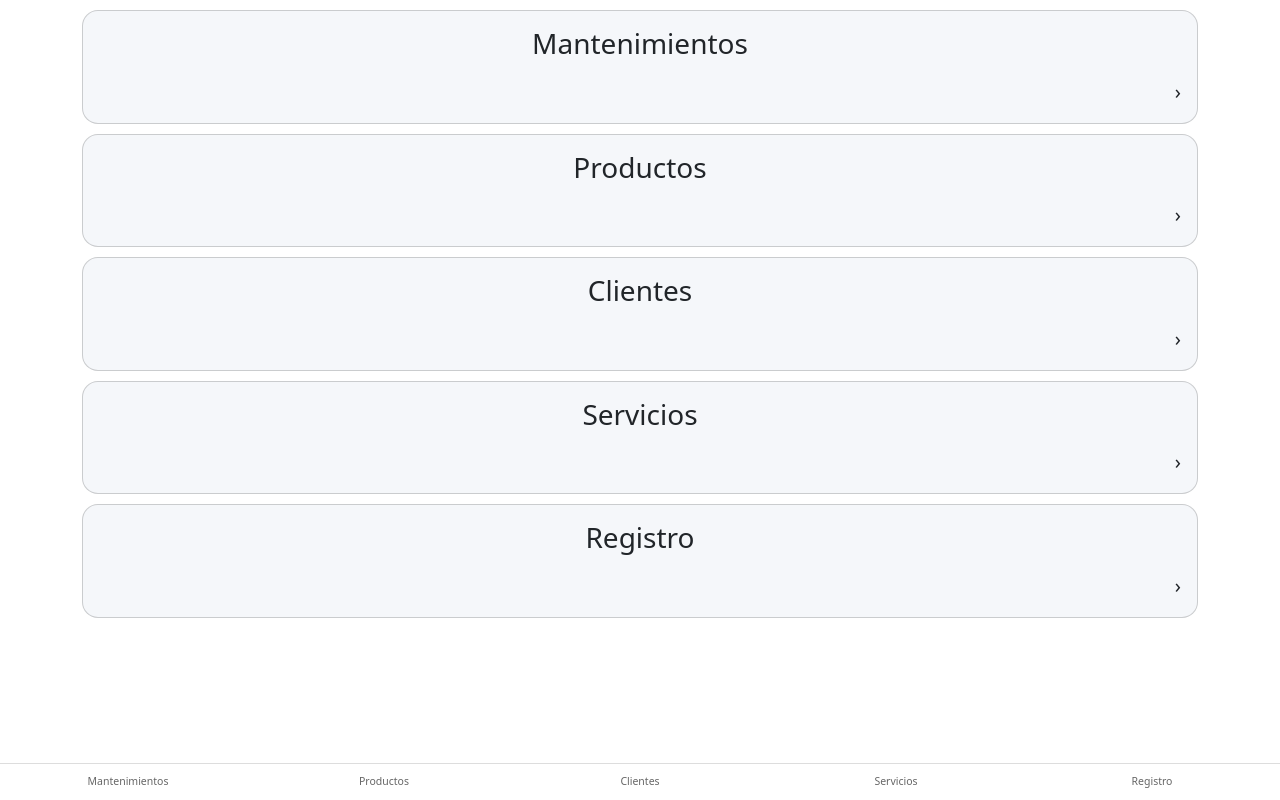
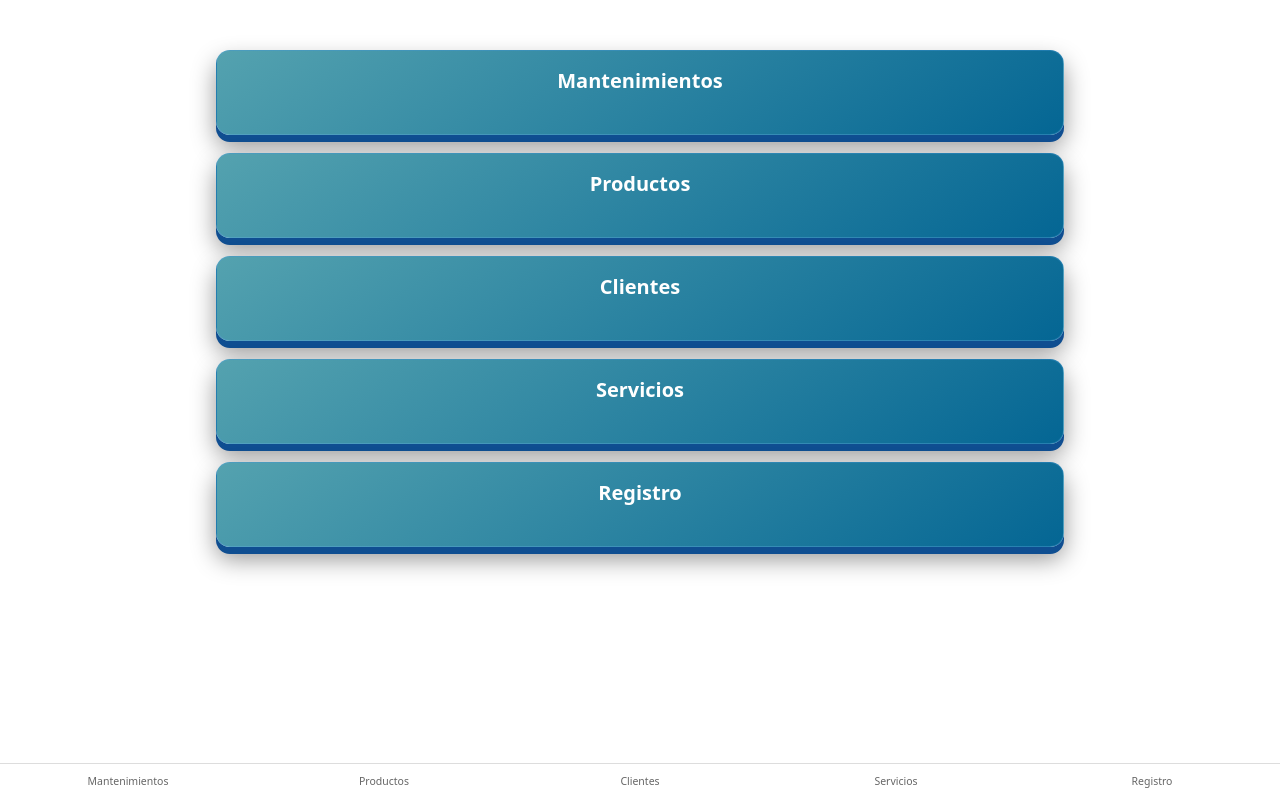
Before and after one commit to TomasLopez2030/Pisc, an Angular app in the folder front/: page / in a window 1280 px wide. Built offline with nearby package versions, Linux system fonts and the light colour scheme.

Commit message:
Corrige assets e imagenes del dashboard

```diff
--- a/front/angular.json
+++ b/front/angular.json
@@ -16,14 +16,17 @@
             "outputPath": "dist/front",
             "index": "src/index.html",
             "browser": "src/main.ts",
-            "polyfills": [
-              "zone.js"
-            ],
+            "polyfills": ["zone.js"],
             "tsConfig": "tsconfig.app.json",
             "assets": [
               {
                 "glob": "**/*",
                 "input": "public"
+              },
+              {
+                "glob": "**/*",
+                "input": "src/assets",
+                "output": "assets"
               }
             ],
             "styles": [
@@ -82,20 +85,20 @@
         "test": {
           "builder": "@angular-devkit/build-angular:karma",
           "options": {
-            "polyfills": [
-              "zone.js",
-              "zone.js/testing"
-            ],
+            "polyfills": ["zone.js", "zone.js/testing"],
             "tsConfig": "tsconfig.spec.json",
             "assets": [
               {
                 "glob": "**/*",
                 "input": "public"
+              },
+              {
+                "glob": "**/*",
+                "input": "src/assets",
+                "output": "assets"
               }
             ],
-            "styles": [
-              "src/styles.css"
-            ],
+            "styles": ["src/styles.css"],
             "scripts": []
           }
         }
--- a/front/src/app/components/card-menu/card-menu.component.css
+++ b/front/src/app/components/card-menu/card-menu.component.css
@@ -1,22 +1,163 @@
 .card {
+  position: relative;
+
   display: flex;
   align-items: center;
-  background: #f5f7fa;
-  border-radius: 16px;
-  padding: 16px;
-  margin: 10px 0;
+
+  width: 100%;
+  min-height: 85px;
+
+  padding: 18px 22px;
+  margin-bottom: 18px;
+
+  background: linear-gradient(
+    145deg,
+    #54a2af,
+    #046694
+  );
+
+  border: 1px solid rgba(80, 160, 220, 0.35);
+  border-radius: 14px;
+
+  color: white;
+
+  cursor: pointer;
+
+  box-shadow:
+    0 7px 0 #0f4e91,
+    0 12px 25px rgba(0, 0, 0, 0.418);
+
+  transition:
+    transform 0.15s ease,
+    box-shadow 0.15s ease,
+    background 0.2s ease,
+    border-color 0.2s ease;
 }
 
+
+/* =========================
+   ICONO
+   ========================= */
+
 .icon {
-  font-size: 24px;
-  margin-right: 15px;
+  width: 55px;
+  height: 55px;
+
+  display: flex;
+  align-items: center;
+  justify-content: center;
+
+  margin-right: 18px;
+
+  font-size: 28px;
+
+  background: rgba(255, 255, 255, 0.08);
+
+  border-radius: 12px;
+
+  transition: 0.2s ease;
+}
+
+
+/* =========================
+   TEXTO
+   ========================= */
+
+.text {
+  flex: 1;
 }
 
 .text h3 {
   margin: 0;
+
+  font-size: 20px;
+  font-weight: 600;
+
+  color: #ffffff;
 }
 
+.text p {
+  margin: 5px 0 0;
+
+  font-size: 14px;
+
+  color: #a9c1d8;
+}
+
+
+/* =========================
+   FLECHA
+   ========================= */
+
 .arrow {
-  margin-left: auto;
-  font-size: 20px;
+  font-size: 38px;
+  line-height: 1;
+
+  color: #78bfff;
+
+  transition: transform 0.2s ease;
 }
+
+
+/* =========================
+   HOVER
+   ========================= */
+
+.card:hover {
+
+  transform: translateY(-4px);
+
+  background: linear-gradient(
+    145deg,
+    #1576d8,
+    #12508a
+  );
+
+  border-color: rgba(100, 190, 255, 0.75);
+
+  box-shadow:
+    0 9px 0 #144c88,
+    0 15px 30px rgba(0, 100, 180, 0.35),
+    0 0 18px rgba(60, 170, 255, 0.25);
+}
+
+
+.card:hover .icon {
+  background: rgba(80, 170, 240, 0.18);
+
+  transform: scale(1.05);
+}
+
+
+.card:hover .arrow {
+  transform: translateX(5px);
+}
+
+
+/* =========================
+   CLICK / PRESIONADO
+   ========================= */
+
+.card:active {
+
+  transform: translateY(4px);
+
+  box-shadow:
+    0 2px 0 #031222,
+    0 5px 10px rgba(0, 0, 0, 0.3);
+
+  background: linear-gradient(
+    145deg,
+    #082441,
+    #05182a
+  );
+}
+
+
+/* =========================
+   CLICK EN ICONO
+   ========================= */
+
+.card:active .icon {
+  transform: scale(0.96);
+}
--- a/front/src/app/components/card-menu/card-menu.component.html
+++ b/front/src/app/components/card-menu/card-menu.component.html
@@ -1,10 +1,6 @@
 <div class="card" (click)="navigate()">
-  <div class="icon">{{ icon }}</div>
-
   <div class="text">
     <h3>{{ title }}</h3>
     <p>{{ subtitle }}</p>
   </div>
-
-  <div class="arrow">›</div>
 </div>
--- a/front/src/app/pages/dashboard/dashboard.component.css
+++ b/front/src/app/pages/dashboard/dashboard.component.css
@@ -0,0 +1,57 @@
+.container {
+  max-width: 1100px;
+
+  margin: 0 auto;
+
+  padding: 30px 20px 50px;
+}
+
+
+/* =========================
+   BANNER
+   ========================= */
+
+.banner {
+  position: relative;
+
+  width: 100%;
+  height: 300px;
+
+  margin-bottom: -35px;
+
+  border-radius: 20px;
+
+  overflow: hidden;
+
+  z-index: 1;
+
+  box-shadow:
+    0 15px 35px rgba(0, 0, 0, 0.3);
+}
+
+
+.banner img {
+  width: 100%;
+  height: 100%;
+
+  object-fit: cover;
+
+  display: block;
+}
+
+
+/* =========================
+   MENÚ
+   ========================= */
+
+.menu {
+  position: relative;
+
+  z-index: 2;
+
+  width: 80%;
+
+  margin: 0 auto;
+
+  padding-top: 20px;
+}
--- a/front/src/app/pages/dashboard/dashboard.component.html
+++ b/front/src/app/pages/dashboard/dashboard.component.html
@@ -1,25 +1,35 @@
 <app-navbar></app-navbar>
 
 <div class="container">
-  <!-- Banner -->
-  <div class="banner">
+
+  <!-- Menú -->
+  <div class="menu">
+
+    <app-card-menu
+      title="Mantenimientos"
+      route="/limpiezas">
+    </app-card-menu>
+
+    <app-card-menu
+      title="Productos"
+      route="/productos">
+    </app-card-menu>
+
+    <app-card-menu
+      title="Clientes"
+      route="/clientes">
+    </app-card-menu>
+
+    <app-card-menu
+      title="Servicios"
+      route="/servicios">
+    </app-card-menu>
+
+    <app-card-menu
+      title="Registro"
+      route="/debe-haber">
+    </app-card-menu>
 
   </div>
 
-  <!-- Cards -->
-  <app-card-menu title="Mantenimientos" route="/limpiezas">
-  </app-card-menu>
-
-  <app-card-menu title="Productos" route="/productos">
-  </app-card-menu>
-
-  <app-card-menu title="Clientes" route="/clientes">
-  </app-card-menu>
-
-  <app-card-menu title="Servicios" route="/servicios">
-  </app-card-menu>
-
-  <app-card-menu title="Registro" route="/debe-haber">
-  </app-card-menu>
-
 </div>
--- a/front/src/app/pages/limpiezas/limpiezas.component.html
+++ b/front/src/app/pages/limpiezas/limpiezas.component.html
@@ -97,8 +97,6 @@
   </div>
 
 </div>
-
-<app-bottom-nav></app-bottom-nav>
 
 <!-- POPUP ESTADO -->
 <div *ngIf="mostrarPopupEstado" class="modal-overlay">
```
Also changed, not shown: front/src/assets/images/banner.jpg (added), 1 other file (tests, documents, lock files or other folders).
